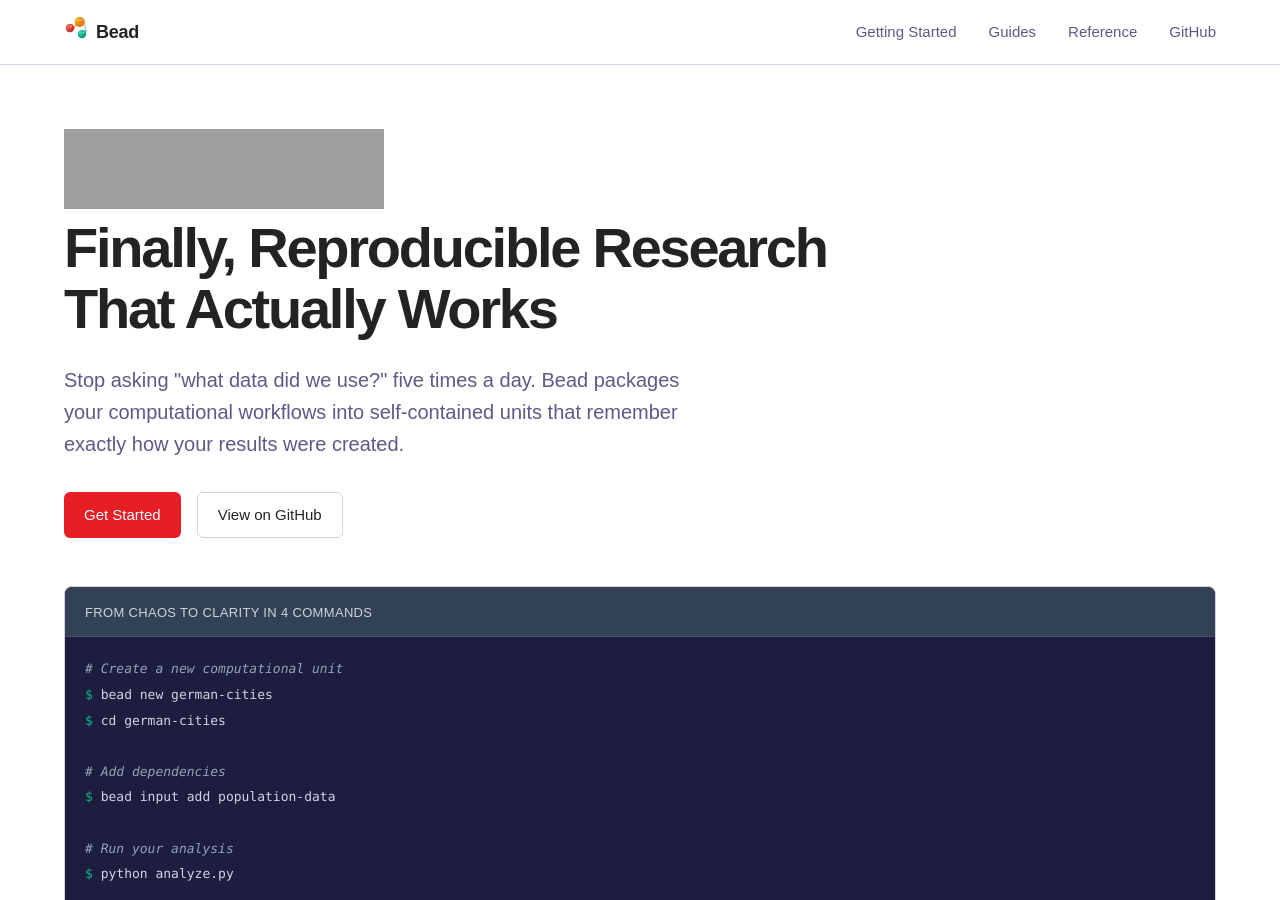
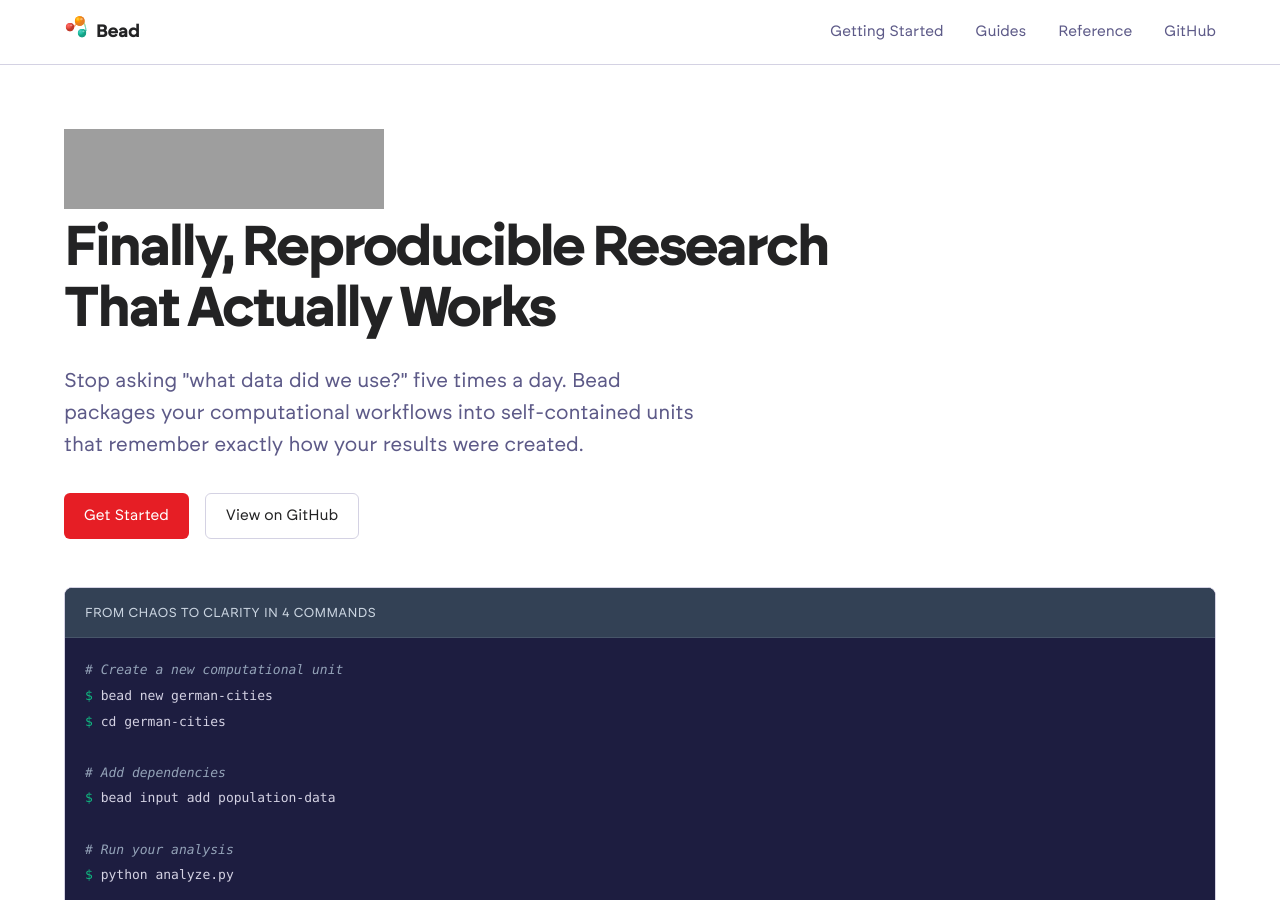
Before and after one commit to codedthinking/bead.zip, a Jekyll site: the page built from docs/index.html, in a window 1280 px wide and 900 px high. Built offline with Jekyll 4.4.1, drawn with Linux system fonts in a browser that asks for light colours; some web fonts are replaced; grey boxes are pictures that could not be loaded.

Commit message:
Fix font location

```diff
--- a/docs/assets/css/fonts.css
+++ b/docs/assets/css/fonts.css
@@ -1,7 +1,7 @@
 /* Brockmann Font Face Definitions */
 @font-face {
     font-family: 'Brockmann';
-    src: url('fonts/brockmann-regular-webfont.woff2') format('woff2');
+    src: url('../fonts/brockmann-regular-webfont.woff2') format('woff2');
     font-weight: 400;
     font-style: normal;
     font-display: swap;
@@ -9,7 +9,7 @@
 
 @font-face {
     font-family: 'Brockmann';
-    src: url('fonts/brockmann-regularitalic-webfont.woff2') format('woff2');
+    src: url('../fonts/brockmann-regularitalic-webfont.woff2') format('woff2');
     font-weight: 400;
     font-style: italic;
     font-display: swap;
@@ -17,7 +17,7 @@
 
 @font-face {
     font-family: 'Brockmann';
-    src: url('fonts/brockmann-bold-webfont.woff2') format('woff2');
+    src: url('../fonts/brockmann-bold-webfont.woff2') format('woff2');
     font-weight: 700;
     font-style: normal;
     font-display: swap;
```
